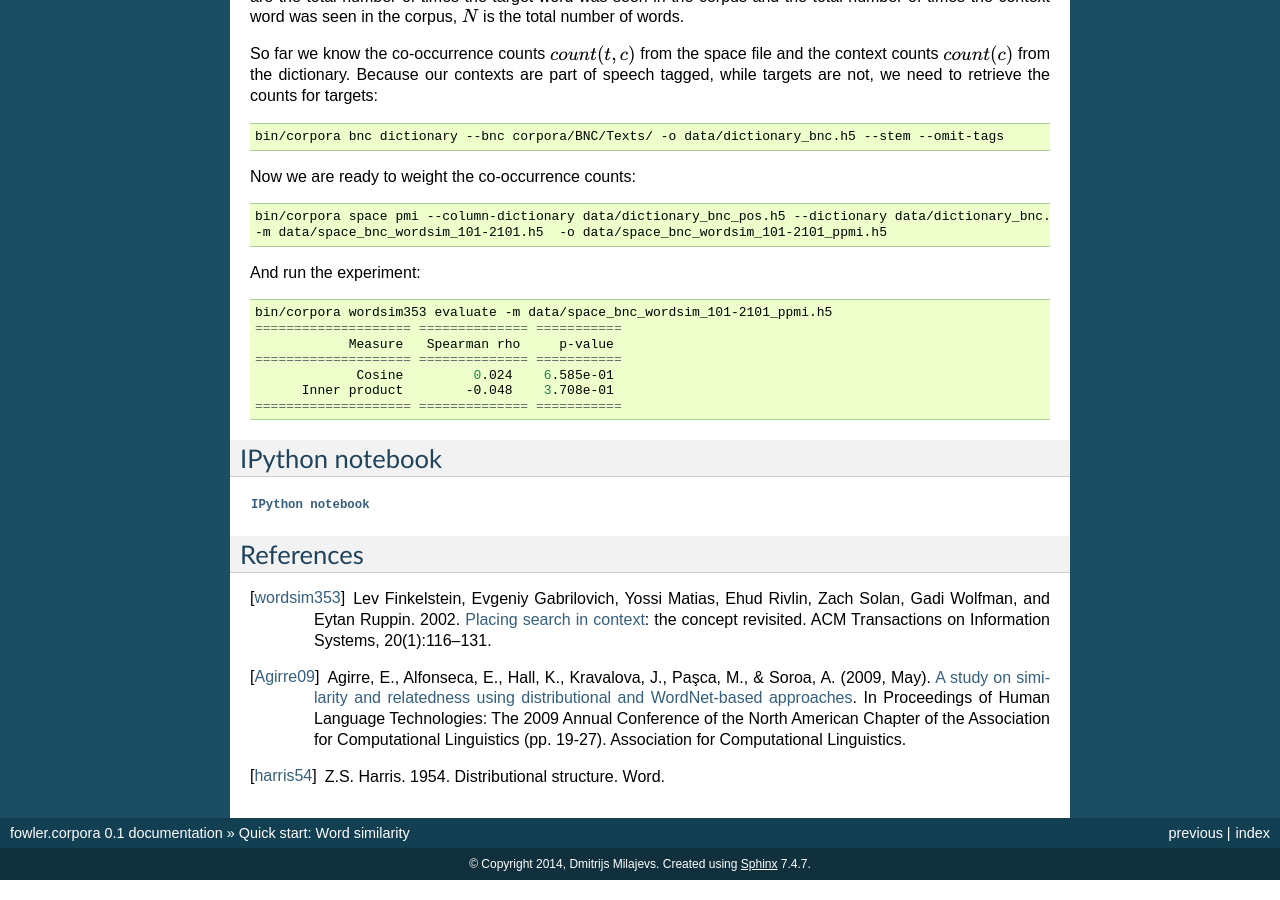
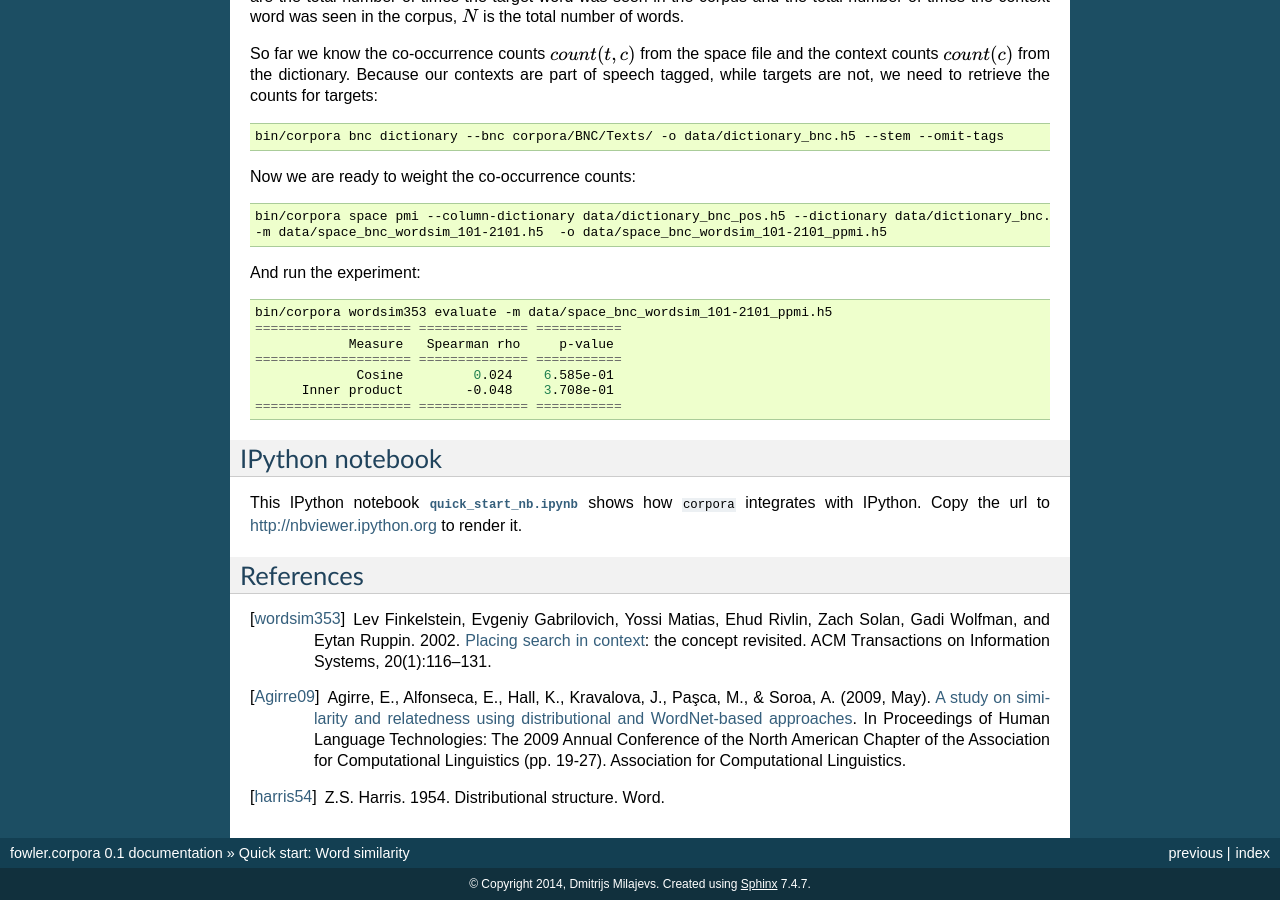
Before and after one commit to dimazest/fowler.corpora, a Sphinx documentation site: the page built from docs/quick_start.rst, in a window 1280 px wide and 900 px high, scrolled down 3645 px. Built offline with Sphinx 7.4.7, drawn with Linux system fonts in a browser that asks for light colours.

Commit message:
IPython notebook notice.

```diff
--- a/docs/quick_start.rst
+++ b/docs/quick_start.rst
@@ -264,7 +264,9 @@ And run the experiment:
 IPython notebook
 ----------------
 
-:download:`IPython notebook <quick_start_nb.ipynb>`
+This IPython notebook :download:`quick_start_nb.ipynb <quick_start_nb.ipynb>`
+shows how ``corpora`` integrates with IPython. Copy the url to
+http://nbviewer.ipython.org to render it.
 
 References
 ----------
```
